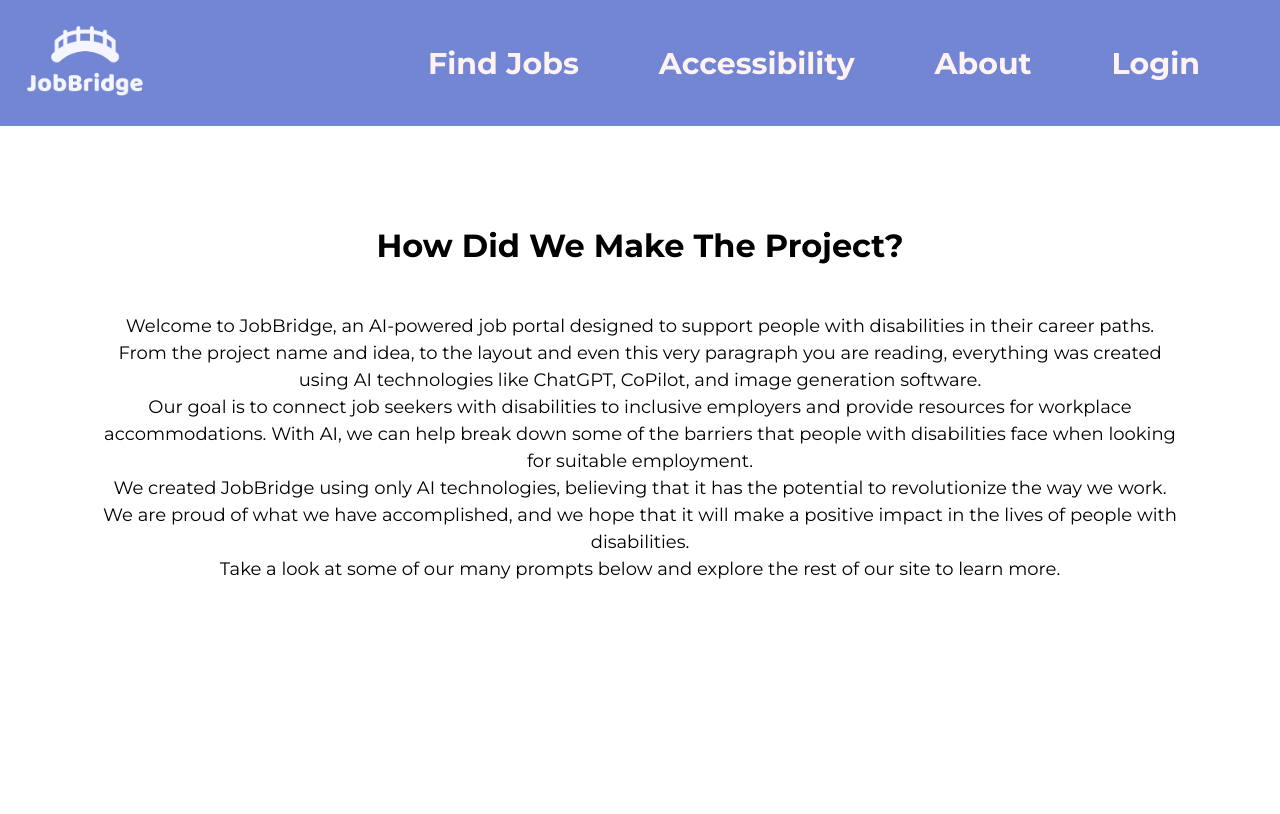
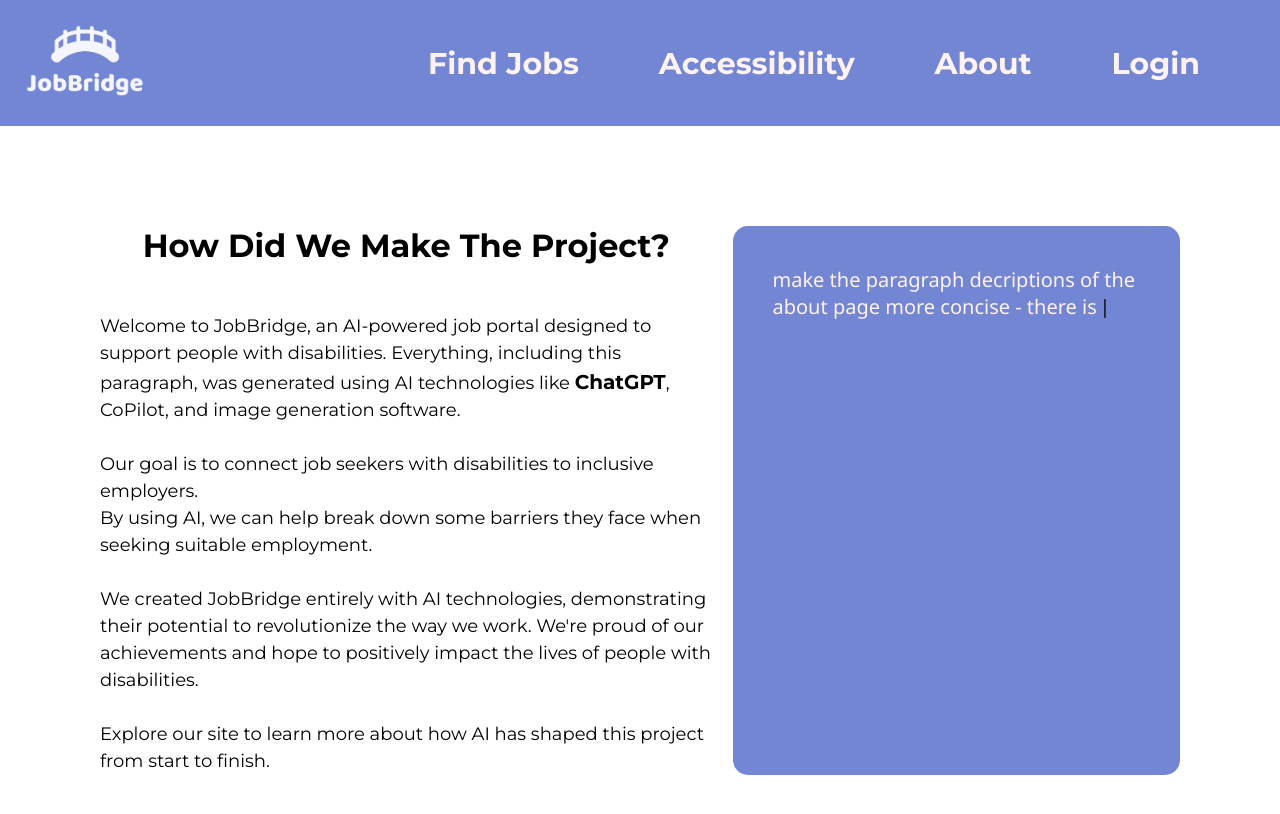
Before and after one commit to noraphatp/bath_hack_team_19, a React (Create React App) app: page /about in a window 1280 px wide. Shown: the top 814 px of the page. Built offline with nearby package versions, Linux system fonts and the light colour scheme; no server answers.

Commit message:
Added about page

```diff
--- a/package.json
+++ b/package.json
@@ -12,6 +12,7 @@
     "react-dom": "^18.2.0",
     "react-router-dom": "^6.10.0",
     "react-scripts": "5.0.1",
+    "typed.js": "^2.0.15",
     "web-vitals": "^2.1.4"
   },
   "scripts": {
--- a/src/components/AboutTheProject.js
+++ b/src/components/AboutTheProject.js
@@ -1,26 +1,35 @@
 import React from 'react';
 import styles from '../css/aboutTheProject.module.css';
 import Navbar from './Navbar';
+import Prompts from './Prompts';
 
 const AboutTheProject = () => {
   return (
     <>
       <Navbar />
       <div className={styles.pageContainer}>
+        <div className={styles.contentContainer}>
           <div className={styles.aboutContainer}>
             <h1 className={styles.title}>How Did We Make The Project?</h1>
             <p className={styles.text}>
-            Welcome to JobBridge, an AI-powered job portal designed to support people with disabilities in their career paths. From the project name and idea, to the layout and even this very paragraph you are reading, everything was created using AI technologies like ChatGPT, CoPilot, and image generation software.
+              Welcome to JobBridge, an AI-powered job portal designed to support people with disabilities.
+              Everything, including this paragraph, was generated using AI technologies like <strong>ChatGPT</strong>, CoPilot, and image generation software.<br /><br />
             </p>
             <p className={styles.text}>
-            Our goal is to connect job seekers with disabilities to inclusive employers and provide resources for workplace accommodations. With AI, we can help break down some of the barriers that people with disabilities face when looking for suitable employment.
+              Our goal is to connect job seekers with disabilities to inclusive employers.<br />
+              By using AI, we can help break down some barriers they face when seeking suitable employment.<br /><br />
             </p>
             <p className={styles.text}>
-            We created JobBridge using only AI technologies, believing that it has the potential to revolutionize the way we work. We are proud of what we have accomplished, and we hope that it will make a positive impact in the lives of people with disabilities.
+              We created JobBridge entirely with AI technologies, demonstrating their potential to revolutionize the way we work.
+              We're proud of our achievements and hope to positively impact the lives of people with disabilities.<br /><br />
             </p>
             <p className={styles.text}>
-            Take a look at some of our many prompts below and explore the rest of our site to learn more.
+              Explore our site to learn more about how AI has shaped this project from start to finish.
             </p>
+          </div>
+          <div className={styles.promptsContainer}>
+            <Prompts />
+          </div>
         </div>
       </div>
     </>
--- /dev/null
+++ b/src/components/Prompts.js
@@ -0,0 +1,35 @@
+
+import React, { useEffect, useRef } from 'react';
+import Typed from 'typed.js';
+import styles from '../css/prompts.module.css'; // Import the new CSS file
+
+const Prompts = () => {
+  const textSliderRef = useRef(null);
+
+  useEffect(() => {
+    if (textSliderRef.current) {
+      const typed_strings = 'make the word ChatGPT bold, and make 2 separate div sections side by side - one will have the title and paragraph of text in (make the text a little smaller if need be to fit in) and the other leave empty for now but what will go here is a Typedjs element that will be used to type out various prompts, just put an empty placeholder component called Prompts.js in its place for now | make the paragraph decriptions of the about page more concise - there is too much to read. Also, increase the default text size of the paragraphs. | .contentContainer { border: none; border-radius: 15px; box-shadow: 0 0 10px 0 rgba(0, 0, 0, 0.4); padding: 20px; margin: 100px auto; max-width: 600px; background-color: var(--primary-bg-color); color: #fff; } .centralAlign { display: flex; flex-direction: column; justify-content: center; align-items: center; } .welcome { font-size: calc(2 * var(--font-size, 16px)); margin-bottom: 48px; } .optionsContainer { display: flex; flex-direction: column; } .optionsTitle { font-size: calc(1.5 * var(--font-size, 16px)); margin-bottom: 20px; } .optionsDropdown { font-size: var(--font-size, 16px); padding: 8px; margin-bottom: 40px; } now please style the dropdown list entries to also use the font size selection, and also style it with an animation or something to make it look more interesting |';
+      const typed = new Typed(textSliderRef.current, {
+        strings: typed_strings.split('|'),
+        typeSpeed: 2,
+        loop: true,
+        backDelay: 3000,
+        backSpeed: 3,
+      });
+
+      return () => {
+        typed.destroy();
+      };
+    }
+  }, [textSliderRef]);
+
+  return (
+    <div>
+      <p>
+        <span ref={textSliderRef} className={`${styles.textSlider} text-slider`}></span>
+      </p>
+    </div>
+  );
+};
+
+export default Prompts;
--- a/src/css/aboutTheProject.module.css
+++ b/src/css/aboutTheProject.module.css
@@ -2,17 +2,33 @@
   display: flex;
   flex-direction: column;
   align-items: center;
-    /* set padding as 100px */
   padding: 100px;
   width: 100%;
   margin: 0 auto;
 }
 
+.contentContainer {
+  display: flex;
+  flex-direction: row;
+}
+
 .aboutContainer {
+  flex: 5;
   display: flex;
   flex-direction: column;
   align-items: center;
-    text-align: center;
+  text-align: left;
+}
+
+.promptsContainer {
+  flex: 3;
+  display: flex;
+  flex-direction: column;
+  align-items: center;
+  background-color: var(--primary-bg-color);
+  border-radius: 15px;
+  padding: 40px;
+  margin-left: 20px;
 }
 
 .title {
--- /dev/null
+++ b/src/css/prompts.module.css
@@ -0,0 +1,8 @@
+@import url('https://fonts.googleapis.com/css?family=Noto+Sans&display=swap');
+
+
+.textSlider {
+    font-family: 'Noto Sans', sans-serif;
+    font-weight: normal; /* Ensures the text is not bold */
+    color: var(--primary-text-color);
+  }
```
Also changed, not shown: 1 other file (tests, documents, lock files or other folders). Lines whose indentation alone changed are shown as unchanged.
